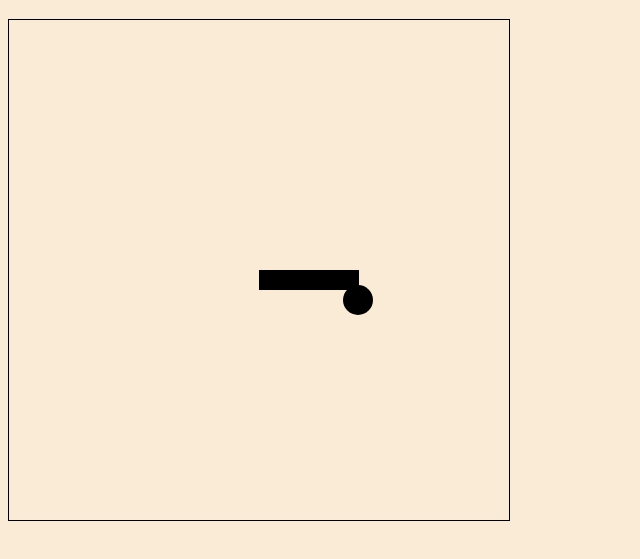
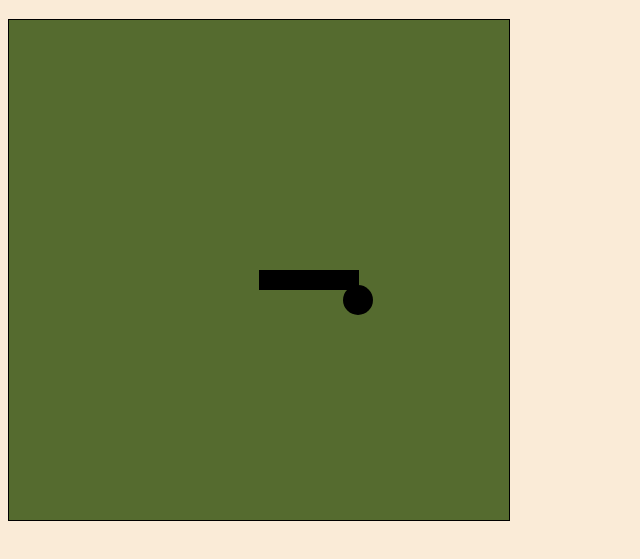
Before and after one commit to Sqeegly/Sqeegly.github.io, a plain HTML site: page keyboard-animation/index.html in a window 1280 px wide. Shown: the part 61-620 px from the top of the page, without its empty margins (0-640 px from the left). Drawn offline with Linux system fonts and the light colour scheme.

Commit message:
finished

```diff
--- a/keyboard-animation/index.html
+++ b/keyboard-animation/index.html
@@ -10,7 +10,7 @@
 
 <body onkeydown="keyPressed(event)" onkeyup="keyReleased(event)" style="background-color:antiquewhite;">
     <h1>Pong Game Demo!</h1>
-    <canvas id="my-canvas" width="500" height="500" style="border:1px solid black"></canvas>
+    <canvas id="my-canvas" width="500" height="500" style="border:1px solid black; background-color: darkolivegreen;"></canvas>
     <p id="keydown-output"></p>
     <p id="keyup-output"></p>
     <script src="js/keyboard.js"></script>
```
